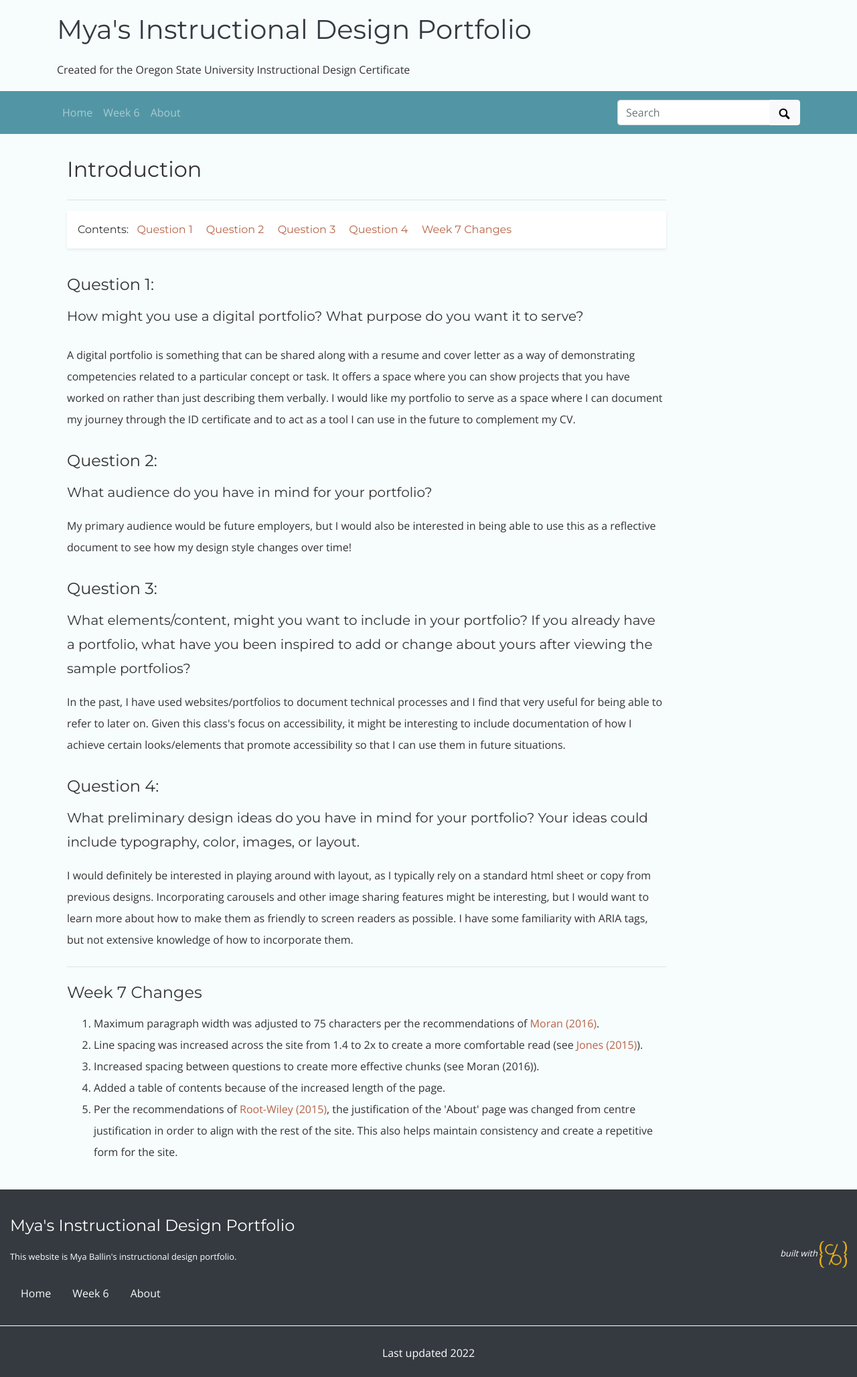
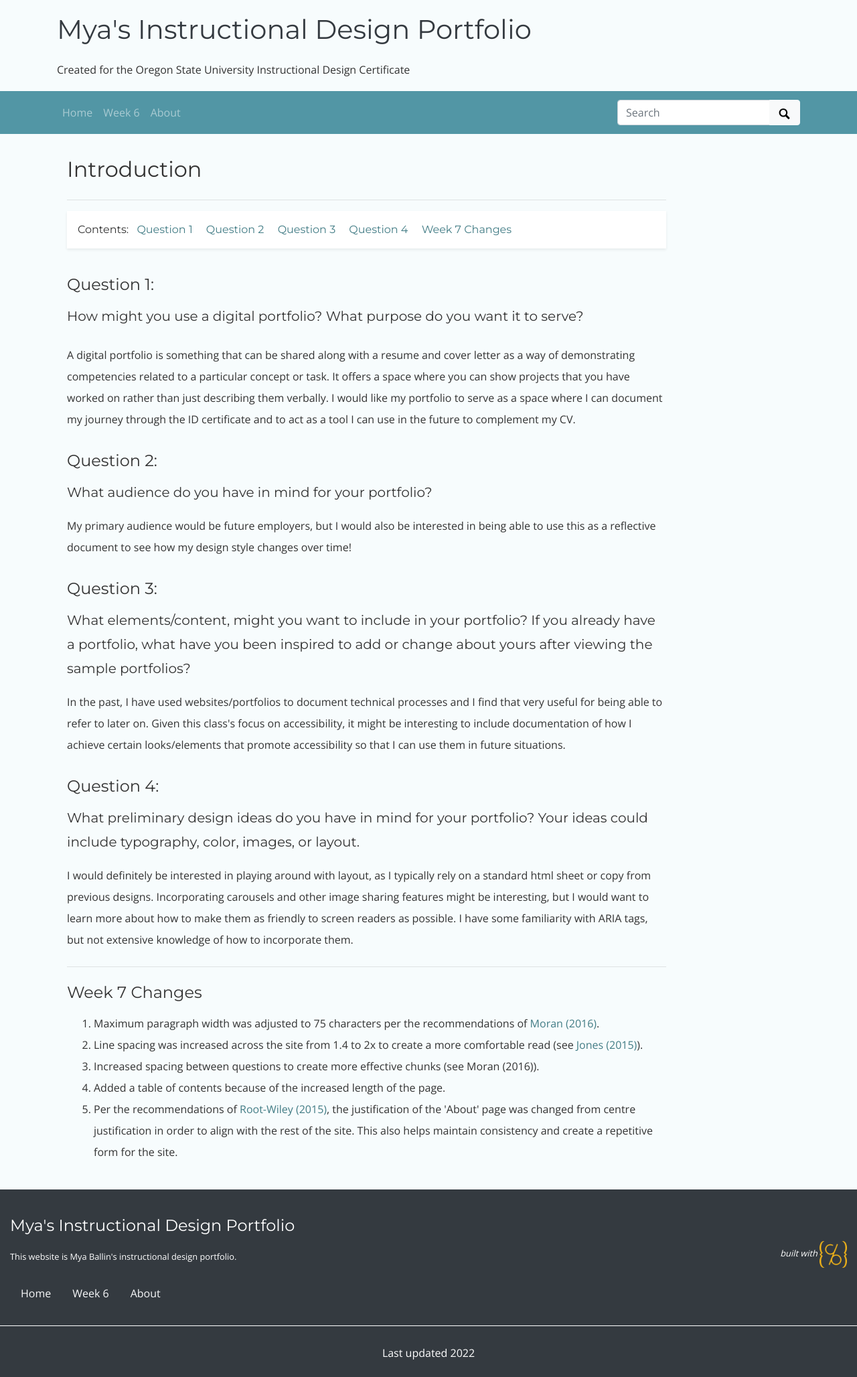
Before and after one commit to mxballin/instructional-design, a Jekyll site: the page built from index.md, in a window 1280 px wide. Shown: the whole page at 67% size. Built offline with Jekyll 4.4.1, drawn with Linux system fonts in a browser that asks for light colours; some web fonts are replaced.

Commit message:
Update theme.yml

```diff
--- a/_data/theme.yml
+++ b/_data/theme.yml
@@ -81,7 +81,7 @@ bootswatch: # leave blank or comment out for plain bootstrap
 
 # THEME FONTS
 base-font-size: 1.2em
-text-color: "#191919"
-link-color: "#b86447"
+text-color: "#000000"
+link-color: "#427C85"
 base-font-family: # comment out for bootstrap defaults. e.g. Roboto
 font-cdn: # add font stylesheet, e.g. <link href="https://fonts.googleapis.com/css?family=Roboto&display=swap" rel="stylesheet">
```
